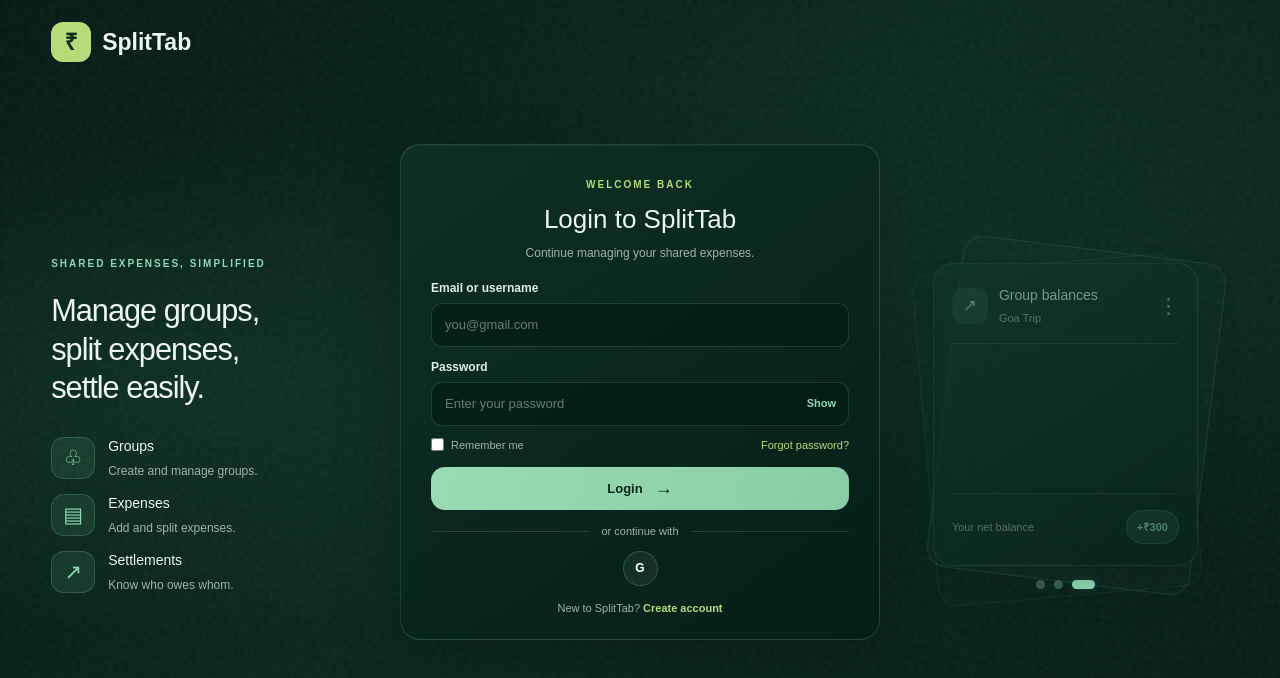
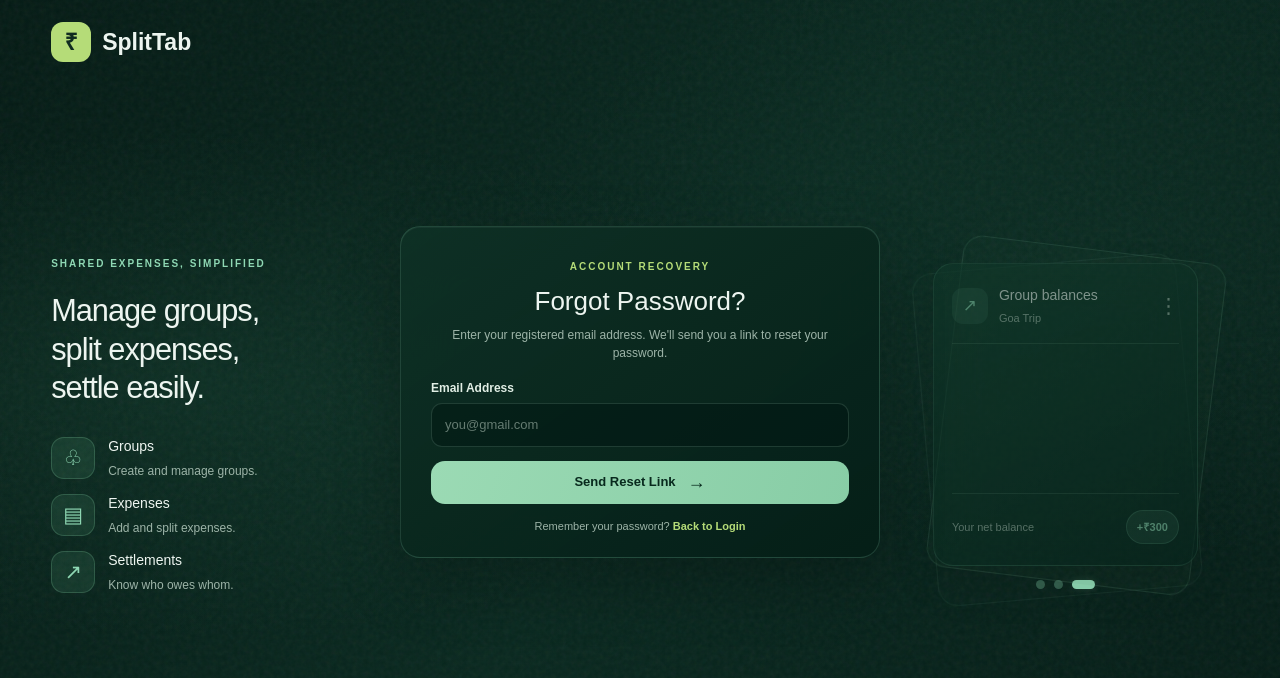
Before and after one commit to sprakhar639/SplitTab, a React app in the folder frontend/: page /forgot-password in a window 1280 px wide. Before the commit this address led to /login. Shown: the top 678 px of the page. Built offline with nearby package versions, Linux system fonts and the light colour scheme; no server answers; the HTML template or start-up script is replaced by a standard one.

Commit message:
feat(auth): add forgot password page

```diff
--- /dev/null
+++ b/frontend/src/features/auth/pages/ForgotPassword.jsx
@@ -0,0 +1,132 @@
+import { useState } from "react";
+import { Link } from "react-router-dom";
+
+import AuthVisual from "../components/AuthVisual";
+import api from "../../../services/api";
+import "../styles/Auth.css";
+
+export default function ForgotPassword() {
+  const [email, setEmail] = useState("");
+  const [error, setError] = useState("");
+  const [success, setSuccess] = useState("");
+  const [submitting, setSubmitting] = useState(false);
+
+  function validate() {
+    const normalizedEmail = email.trim().toLowerCase();
+
+    if (!normalizedEmail) {
+      return "Email is required";
+    }
+
+    if (!/^[^\s@]+@[^\s@]+\.[^\s@]+$/.test(normalizedEmail)) {
+      return "Please enter a valid email address";
+    }
+
+    return "";
+  }
+
+  async function handleSubmit(e) {
+    e.preventDefault();
+
+    setError("");
+    setSuccess("");
+
+    const validationError = validate();
+
+    if (validationError) {
+      setError(validationError);
+      return;
+    }
+
+    setSubmitting(true);
+
+    try {
+      await api.post("/auth/forgot-password", {
+        email: email.trim().toLowerCase(),
+      });
+
+      setSuccess(
+        "If an account exists for this email, a password reset link will be sent. Please check your inbox.",
+      );
+
+      setEmail("");
+    } catch (error) {
+      setError(error.message || "Something went wrong. Please try again.");
+    } finally {
+      setSubmitting(false);
+    }
+  }
+
+  return (
+    <main className="auth-page">
+      <AuthVisual variant="login" />
+
+      <section className="auth-form-section">
+        <div className="auth-container">
+          <div className="auth-heading">
+            <span className="form-tag">ACCOUNT RECOVERY</span>
+
+            <h2>Forgot Password?</h2>
+
+            <p>
+              Enter your registered email address. We'll send you a link to
+              reset your password.
+            </p>
+          </div>
+
+          {success && (
+            <p className="form-success" role="status">
+              {success}
+            </p>
+          )}
+
+          {error && (
+            <p className="field-error" role="alert">
+              {error}
+            </p>
+          )}
+
+          <form onSubmit={handleSubmit} noValidate>
+            <div className="auth-field">
+              <label htmlFor="email">Email Address</label>
+
+              <input
+                id="email"
+                type="email"
+                name="email"
+                value={email}
+                onChange={(e) => {
+                  setEmail(e.target.value);
+                  setError("");
+                  setSuccess("");
+                }}
+                placeholder="you@gmail.com"
+                autoComplete="email"
+                className={error ? "input-error" : ""}
+                disabled={submitting}
+              />
+            </div>
+
+            <button
+              type="submit"
+              className="auth-submit"
+              disabled={submitting}
+            >
+              {submitting ? (
+                "Sending reset link..."
+              ) : (
+                <>
+                  Send Reset Link <span>→</span>
+                </>
+              )}
+            </button>
+          </form>
+
+          <div className="auth-footer">
+            Remember your password? <Link to="/login">Back to Login</Link>
+          </div>
+        </div>
+      </section>
+    </main>
+  );
+}
--- a/frontend/src/routes/AppRoutes.jsx
+++ b/frontend/src/routes/AppRoutes.jsx
@@ -7,6 +7,8 @@ import AuthLayout from "../layouts/AuthLayout";
 
 import Login from "../features/auth/pages/Login";
 import Register from "../features/auth/pages/Register";
+import ForgotPassword from "../features/auth/pages/ForgotPassword";
+
 import Dashboard from "../features/dashboard/pages/Dashboard";
 import Groups from "../features/groups/pages/Groups";
 import GroupDetails from "../features/groups/pages/GroupDetails";
@@ -27,12 +29,14 @@ export default function AppRoutes() {
       <Route element={<AuthLayout />}>
         <Route path="/login" element={<Login />} />
         <Route path="/register" element={<Register />} />
+        <Route path="/forgot-password" element={<ForgotPassword />} />
       </Route>
 
       <Route element={<ProtectedRoute />}>
         <Route element={<AppLayout />}>
           <Route path="/dashboard" element={<Dashboard />} />
           <Route path="/groups" element={<Groups />} />
+
           <Route
             path="/expenses"
             element={
@@ -41,6 +45,7 @@ export default function AppRoutes() {
               </FeatureGate>
             }
           />
+
           <Route
             path="/settlements"
             element={
@@ -49,6 +54,7 @@ export default function AppRoutes() {
               </FeatureGate>
             }
           />
+
           <Route
             path="/munshi-ai"
             element={
@@ -57,7 +63,12 @@ export default function AppRoutes() {
               </FeatureGate>
             }
           />
-          <Route path="/assistant" element={<Navigate to="/munshi-ai" replace />} />
+
+          <Route
+            path="/assistant"
+            element={<Navigate to="/munshi-ai" replace />}
+          />
+
           <Route
             path="/reminders"
             element={
@@ -66,6 +77,7 @@ export default function AppRoutes() {
               </FeatureGate>
             }
           />
+
           <Route
             path="/integrations"
             element={
@@ -74,13 +86,18 @@ export default function AppRoutes() {
               </FeatureGate>
             }
           />
+
           <Route path="/profile" element={<Profile />} />
           <Route path="/groups/:groupId" element={<GroupDetails />} />
           <Route
             path="/groups/:groupId/members"
             element={<GroupDetails tab="members" />}
           />
-          <Route path="/groups/:groupId/expenses/new" element={<AddExpense />} />
+          <Route
+            path="/groups/:groupId/expenses/new"
+            element={<AddExpense />}
+          />
+
           <Route
             path="/groups/:groupId/expenses/:expenseId"
             element={
@@ -89,6 +106,7 @@ export default function AppRoutes() {
               </FeatureGate>
             }
           />
+
           <Route path="/groups/:groupId/balances" element={<Balances />} />
           <Route path="/groups/:groupId/settle" element={<Settlements />} />
         </Route>
```
